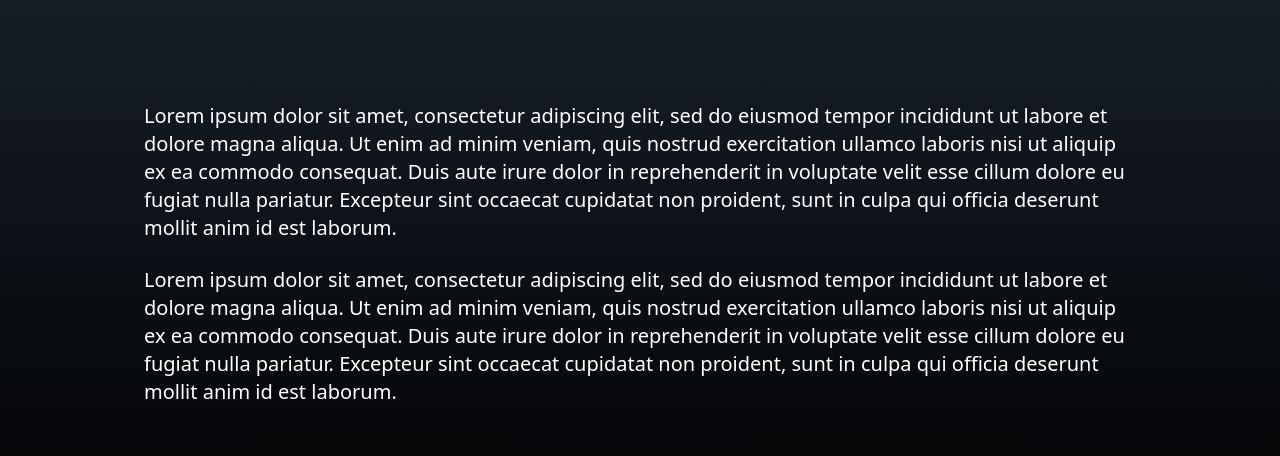
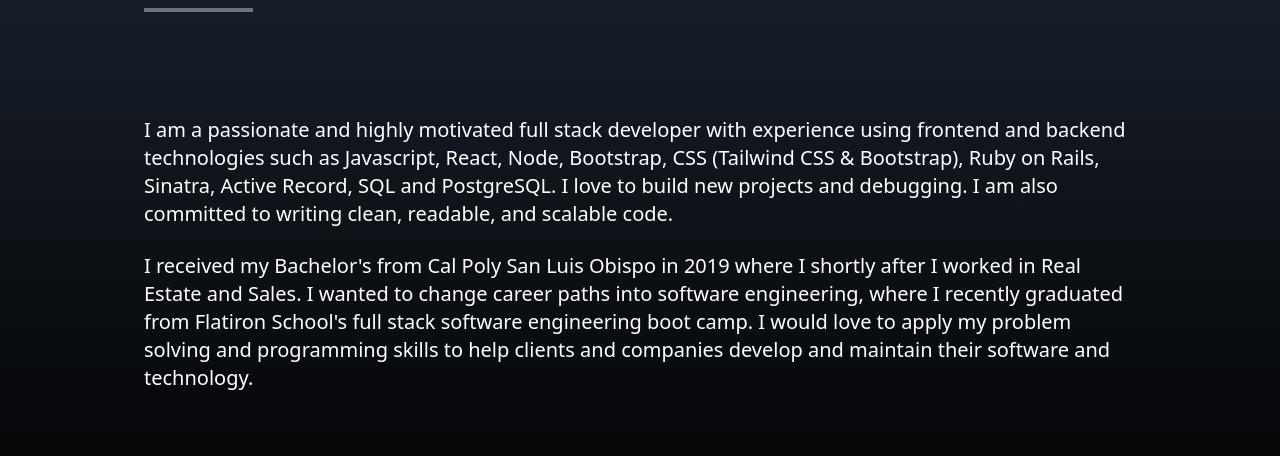
Before and after one commit to JoeyFaris/weather-app, a React (Create React App) app in the folder portfolio-site/: page / in a window 1280 px wide. Shown: the part 1022-1478 px from the top of the page. Built offline with nearby package versions, Linux system fonts and the light colour scheme.

Commit message:
about edit

```diff
--- a/portfolio-site/src/components/About.jsx
+++ b/portfolio-site/src/components/About.jsx
@@ -8,13 +8,12 @@
                 <p className='text-4xl font-bold inline border-b-4 border-gray-500'>About</p>
             </div>
                 <p className='text-xl mt-20'>
-                Lorem ipsum dolor sit amet, consectetur adipiscing elit, sed do eiusmod tempor incididunt ut labore et dolore magna aliqua. Ut enim ad minim veniam, quis nostrud exercitation ullamco laboris nisi ut aliquip ex ea commodo consequat. Duis aute irure dolor in reprehenderit in voluptate velit esse cillum dolore eu fugiat nulla pariatur. Excepteur sint occaecat cupidatat non proident, sunt in culpa qui officia deserunt mollit anim id est laborum.
+                I am a passionate and highly motivated full stack developer with experience using frontend and backend technologies such as Javascript, React, Node, Bootstrap, CSS (Tailwind CSS & Bootstrap), Ruby on Rails, Sinatra, Active Record, SQL and PostgreSQL. I love to build new projects and debugging. I am also committed to writing clean, readable, and scalable code.
                 </p>
                 <br />
 
                 <p className='text-xl'>
-                Lorem ipsum dolor sit amet, consectetur adipiscing elit, sed do eiusmod tempor incididunt ut labore et dolore magna aliqua. Ut enim ad minim veniam, quis nostrud exercitation ullamco laboris nisi ut aliquip ex ea commodo consequat. Duis aute irure dolor in reprehenderit in voluptate velit esse cillum dolore eu fugiat nulla pariatur. Excepteur sint occaecat cupidatat non proident, sunt in culpa qui officia deserunt mollit anim id est laborum.
-                </p>
+                I received my Bachelor's from Cal Poly San Luis Obispo in 2019 where I shortly after I worked in Real Estate and Sales. I wanted to change career paths into software engineering, where I recently graduated from Flatiron School's full stack software engineering boot camp. I would love to apply my problem solving and programming skills to help clients and companies develop and maintain their software and technology.</p>
         </div>
     </div>
   )
```
